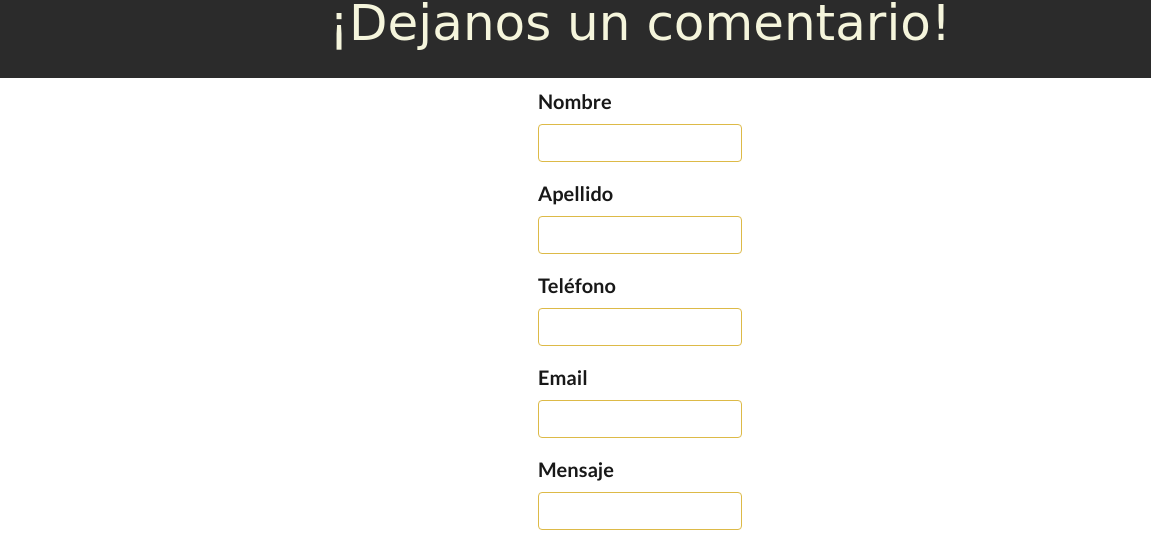
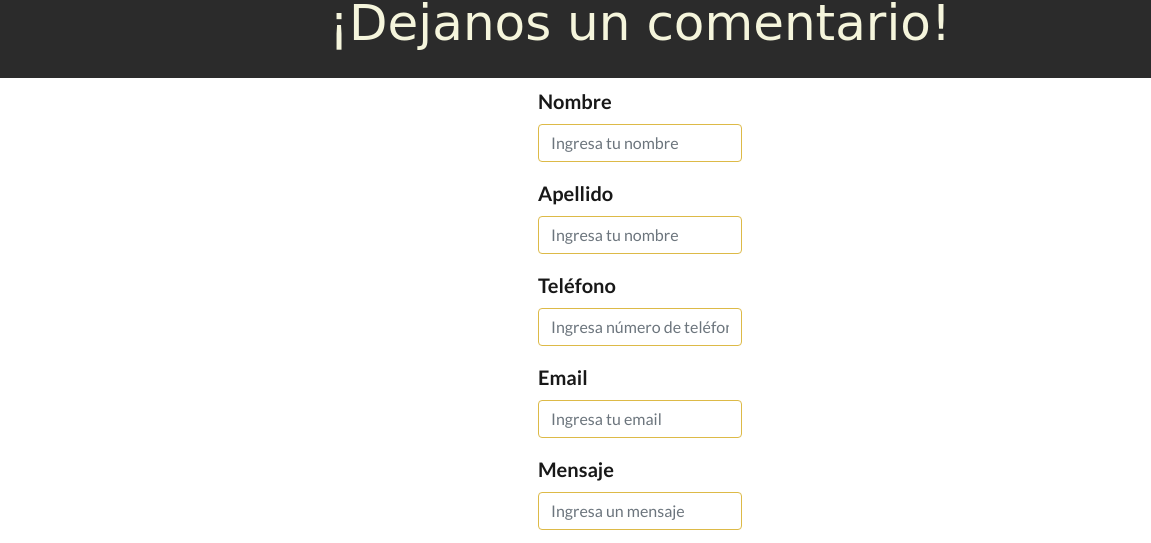
Before and after one commit to agustinleonelperez/DonMimo.coder, a website: page pages/contacto.html in a window 1280 px wide. Shown: the part 240-783 px from the top of the page, 0-1151 px from the left. Drawn offline with nearby package versions, Linux system fonts and the light colour scheme; a web font is replaced by a local one.

Commit message:
SEO web final2

```diff
--- a/pages/contacto.html
+++ b/pages/contacto.html
@@ -68,23 +68,23 @@
                 <form>
                     <div class="mb-3">
                         <label for="exampleInputEmail1" class="form-label">Nombre</label>
-                        <input type="text" class="form-control" id="exampleInputEmail1" aria-describedby="emailHelp">
+                        <input type="text" class="form-control" id="exampleInputName" aria-describedby="nameHelp" placeholder="Ingresa tu nombre">
                     </div>
                     <div class="mb-3">
                         <label for="exampleInputPassword1" class="form-label">Apellido</label>
-                        <input type="text" class="form-control" id="exampleInputEmail1" aria-describedby="emailHelp">
+                        <input type="text" class="form-control" id="exampleInputName" aria-describedby="nameHelp" placeholder="Ingresa tu nombre">
                     </div>
                     <div class="mb-3">
                         <label for="exampleInputPassword1" class="form-label">Teléfono</label>
-                        <input type="text" class="form-control" id="exampleInputEmail1" aria-describedby="emailHelp">
+                        <input type="tel" class="form-control" id="exampleInputPhone" aria-describedby="phoneHelp" placeholder="Ingresa número de teléfono">
                     </div>
                     <div class="mb-3">
                         <label for="exampleInputPassword1" class="form-label">Email</label>
-                        <input type="email" class="form-control" id="exampleInputEmail1" aria-describedby="emailHelp">
+                        <input type="email" class="form-control" id="exampleInputEmail1" aria-describedby="emailHelp" placeholder="Ingresa tu email">
                     </div>
                     <div class="mb-3">
                         <label for="exampleInputPassword1" class="form-label">Mensaje</label>
-                        <input type="text" class="form-control" id="exampleInputEmail1" aria-describedby="emailHelp">
+                        <input type="text" class="form-control" id="exampleInputName" aria-describedby="nameHelp" placeholder="Ingresa un mensaje">
                     </div>
                     <button type="submit" class="btn btn-warning">Enviar</button>
                 </form>
```
